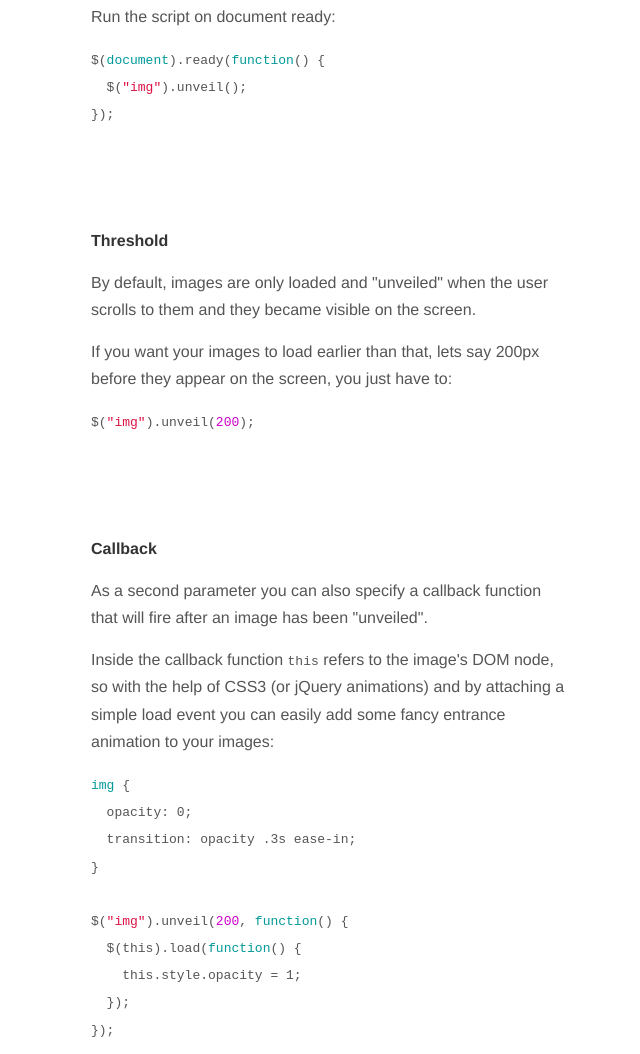
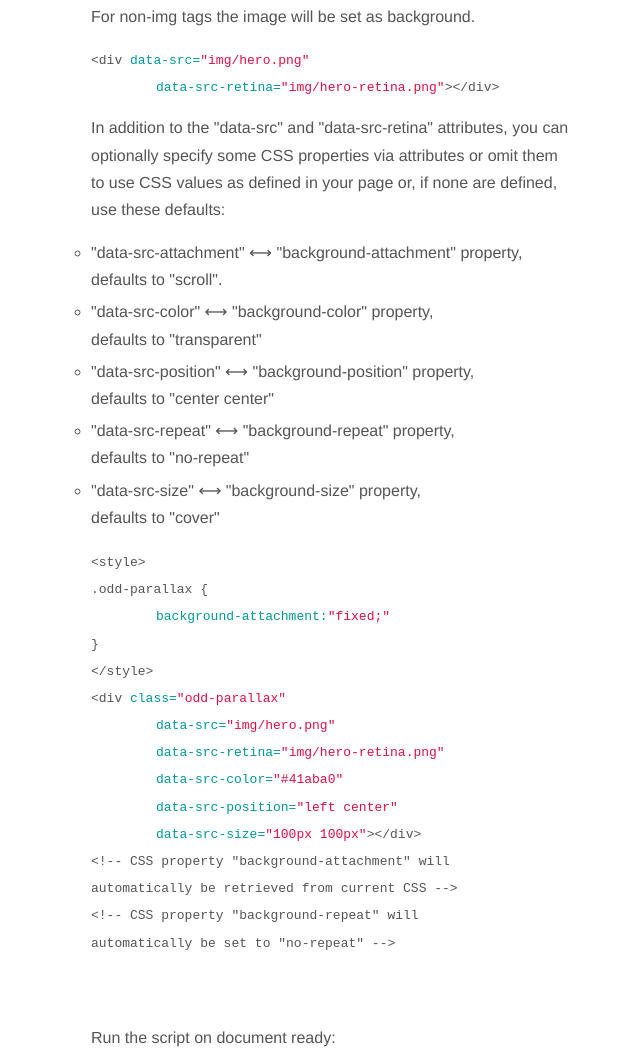
Before and after one commit to luis-almeida/unveil, a website: page index.html in a window 1280 px wide. Shown: the part 1499-2553 px from the top of the page, without its empty margins (309-949 px from the left). Drawn offline with nearby package versions, Linux system fonts and the light colour scheme.

Commit message:
Automatically sets image as background for non-img elements + docs

```diff
--- a/index.html
+++ b/index.html
@@ -68,9 +68,17 @@
         list-style: none;
         padding: 0;
     }
+    ul.bullet {
+        list-style: circle;
+    }
     ul > li {
         margin-top: 50px;
         text-align: center;
+    }
+    ul.bullet > li {
+        margin-top: initial;
+        margin-bottom: 5px;
+        text-align: left;
     }
     ul > li > img {
         display: inline-block;
@@ -116,13 +124,44 @@
     <p>Use a placeholder image in the src attribute - something to be displayed while the original image loads - and include the actual image source in a "data-src" attribute.</p>
     <p>If you want to serve high-resolution images to devices with retina displays, you just have to include the source for those images in a "data-src-retina" attribute.</p>
     <p>You don't need to include a "data-src-retina" attribute in all the image tags, unveil is smart enough to fallback to "data-src" or even do nothing in case there isn't any "data-src" specified.</p>
-    <code>&lt;img <span class="blue">src=</span><span class="red">"bg.png"</span> <span class="blue">data-src=</span><span class="red">"img1.jpg"</span> /></code>
+    <code>&lt;img <span class="blue">src=</span><span class="red">"bg.png"</span> <span class="blue">data-src=</span><span class="red">"img1.jpg"</span> /&gt;</code>
     <br>
-    <code>&lt;img <span class="blue">src=</span><span class="red">"bg.png"</span> <span class="blue">data-src=</span><span class="red">"img2.jpg"</span> <span class="blue">data-src-retina=</span><span class="red">"img2-retina.jpg"</span> /></code>
+    <code>&lt;img <span class="blue">src=</span><span class="red">"bg.png"</span> <span class="blue">data-src=</span><span class="red">"img2.jpg"</span> <span class="blue">data-src-retina=</span><span class="red">"img2-retina.jpg"</span> /&gt;</code>
     <br>
     <p>If you care about users without javascript enabled, you can include the original image inside a &lt;noscript&gt; tag:</p>
     <code>&lt;noscript&gt;<br>&nbsp;&nbsp;&lt;img <span class="blue">src=</span><span class="red">"img1.jpg"</span> /><br>&lt;/noscript&gt;</code>
     <br><br>
+    <p>For non-img tags the image will be set as background.</p>
+    <code>&lt;div <span class="blue">data-src=</span><span class="red">"img/hero.png"</span><br>
+        &emsp;&emsp;&emsp;&emsp;&emsp;<span class="blue">data-src-retina=</span><span class="red">"img/hero-retina.png"</span>&gt;&lt;/div&gt;
+    </code>
+    <br>
+    <p>In addition to the "data-src" and "data-src-retina" attributes, you can optionally specify some CSS properties via attributes or omit them to use CSS values as defined in your page or, if none are defined, use these defaults:</p>
+    <ul class="bullet">
+        <li>"data-src-attachment" &#10231; "background-attachment" property,<br>defaults to "scroll".</li>
+        <li>"data-src-color" &#10231; "background-color" property,<br>defaults to "transparent"</li>
+        <li>"data-src-position" &#10231; "background-position" property,<br>defaults to "center center"</li>
+        <li>"data-src-repeat" &#10231; "background-repeat" property,<br>defaults to "no-repeat"</li>
+        <li>"data-src-size" &#10231; "background-size" property,<br>defaults to "cover"</li>
+    </ul>
+    <code>
+        &lt;style&gt;<br>
+        .odd-parallax &#123;<br>
+            &emsp;&emsp;&emsp;&emsp;&emsp;<span class="blue">background-attachment:</span><span class="red">"fixed;"</span><br>
+        &#125;<br>
+        &lt;/style&gt;<br>
+            &lt;div <span class="blue">class=</span><span class="red">"odd-parallax"</span><br>
+            &emsp;&emsp;&emsp;&emsp;&emsp;<span class="blue">data-src=</span><span class="red">"img/hero.png"</span><br>
+            &emsp;&emsp;&emsp;&emsp;&emsp;<span class="blue">data-src-retina=</span><span class="red">"img/hero-retina.png"</span><br>
+            &emsp;&emsp;&emsp;&emsp;&emsp;<span class="blue">data-src-color=</span><span class="red">"&#35;41aba0"</span><br>
+            &emsp;&emsp;&emsp;&emsp;&emsp;<span class="blue">data-src-position=</span><span class="red">"left center"</span><br>
+            &emsp;&emsp;&emsp;&emsp;&emsp;<span class="blue">data-src-size=</span><span class="red">"100px 100px"</span>&gt;&lt;/div&gt;<br>
+            &lt;!-- CSS property "background-attachment" will<br>automatically be retrieved from current CSS --&gt;<br>
+            &lt;!-- CSS property "background-repeat" will<br>automatically be set to "no-repeat" --&gt;
+    </code>
+    <br>
+    <br>
+    <br>
     <p>Run the script on document ready:</p>
     <code>$(<span class="blue">document</span>).ready(<span class="blue">function</span>() {<br>
     &nbsp;&nbsp;$(<span class="red">"img"</span>).unveil();<br>
--- a/jquery.unveil.js
+++ b/jquery.unveil.js
@@ -12,18 +12,27 @@
 
   $.fn.unveil = function(threshold, callback) {
 
-    var $w = $(window),
-        th = threshold || 0,
-        retina = window.devicePixelRatio > 1,
-        attrib = retina? "data-src-retina" : "data-src",
-        images = this,
+    var $w           = $(window),
+        th           = threshold || 0,
+        retina       = window.devicePixelRatio > 1,
+        attrib       = "data-src",
+        attribRetina = "data-src-retina",
+        images       = this,
         loaded;
 
     this.one("unveil", function() {
-      var source = this.getAttribute(attrib);
-      source = source || this.getAttribute("data-src");
+      var source = this.getAttribute( retina && this.hasAttribute(attribRetina) ? attribRetina : attrib);
       if (source) {
-        this.setAttribute("src", source);
+        if (this.tagName.toUpperCase() === "IMG") {
+          this.setAttribute("src", source);
+        } else {
+          this.style.backgroundImage      = "url('" + source + "')";
+          this.style.backgroundAttachment = this.hasAttribute(attrib + "-attachment") ? this.getAttribute(attrib + "-attachment") : (this.style.backgroundAttachment || "scroll");
+          this.style.backgroundColor      = this.hasAttribute(attrib + "-color")      ? this.getAttribute(attrib + "-color")      : (this.style.backgroundColor      || "transparent");
+          this.style.backgroundPosition   = this.hasAttribute(attrib + "-position")   ? this.getAttribute(attrib + "-position")   : (this.style.backgroundPosition   || "center center");
+          this.style.backgroundRepeat     = this.hasAttribute(attrib + "-repeat")     ? this.getAttribute(attrib + "-repeat")     : (this.style.backgroundRepeat     || "no-repeat");
+          this.style.backgroundSize       = this.hasAttribute(attrib + "-size")       ? this.getAttribute(attrib + "-size")       : (this.style.backgroundSize       || "cover");
+        }
         if (typeof callback === "function") callback.call(this);
       }
     });
```
